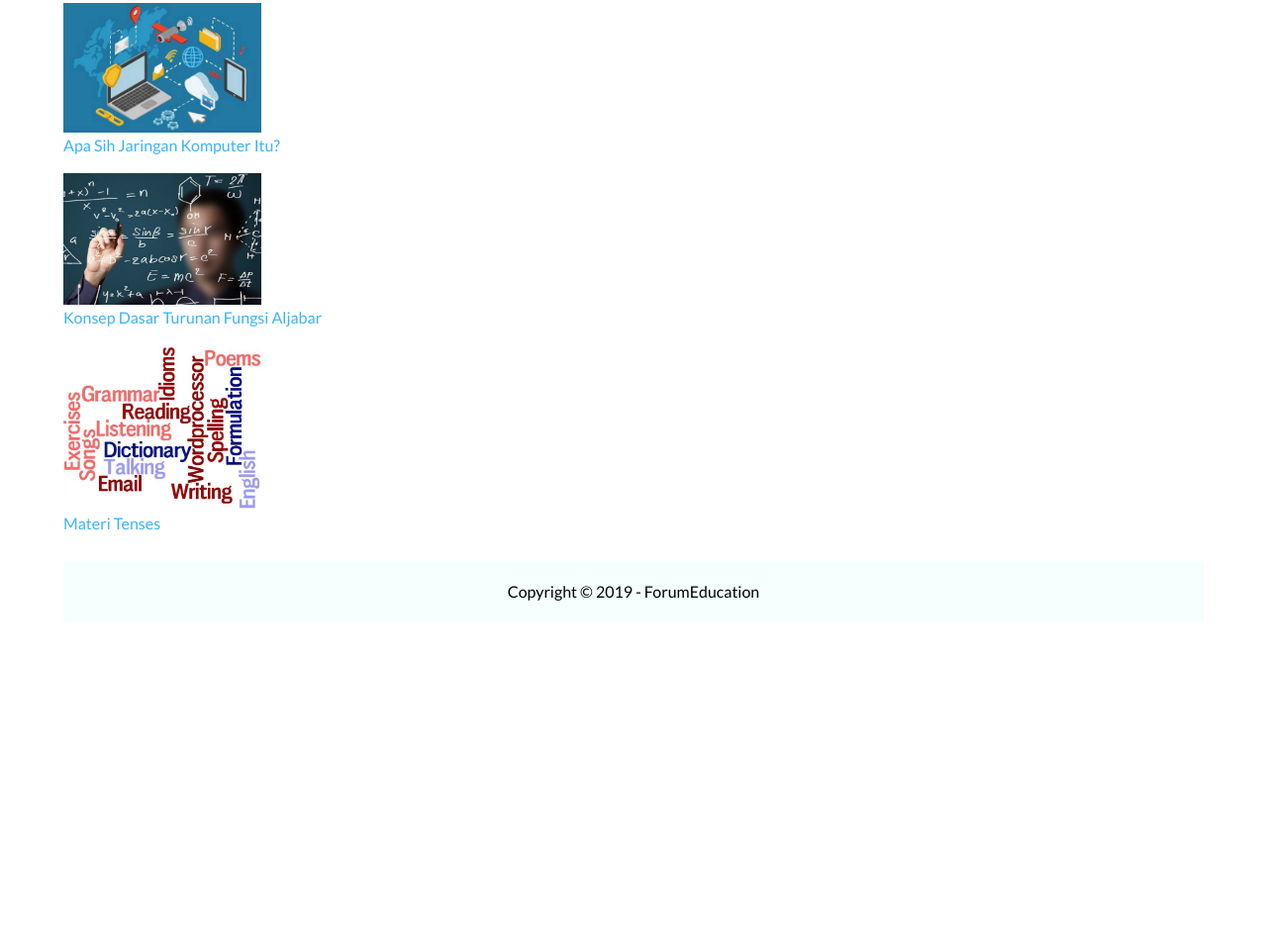
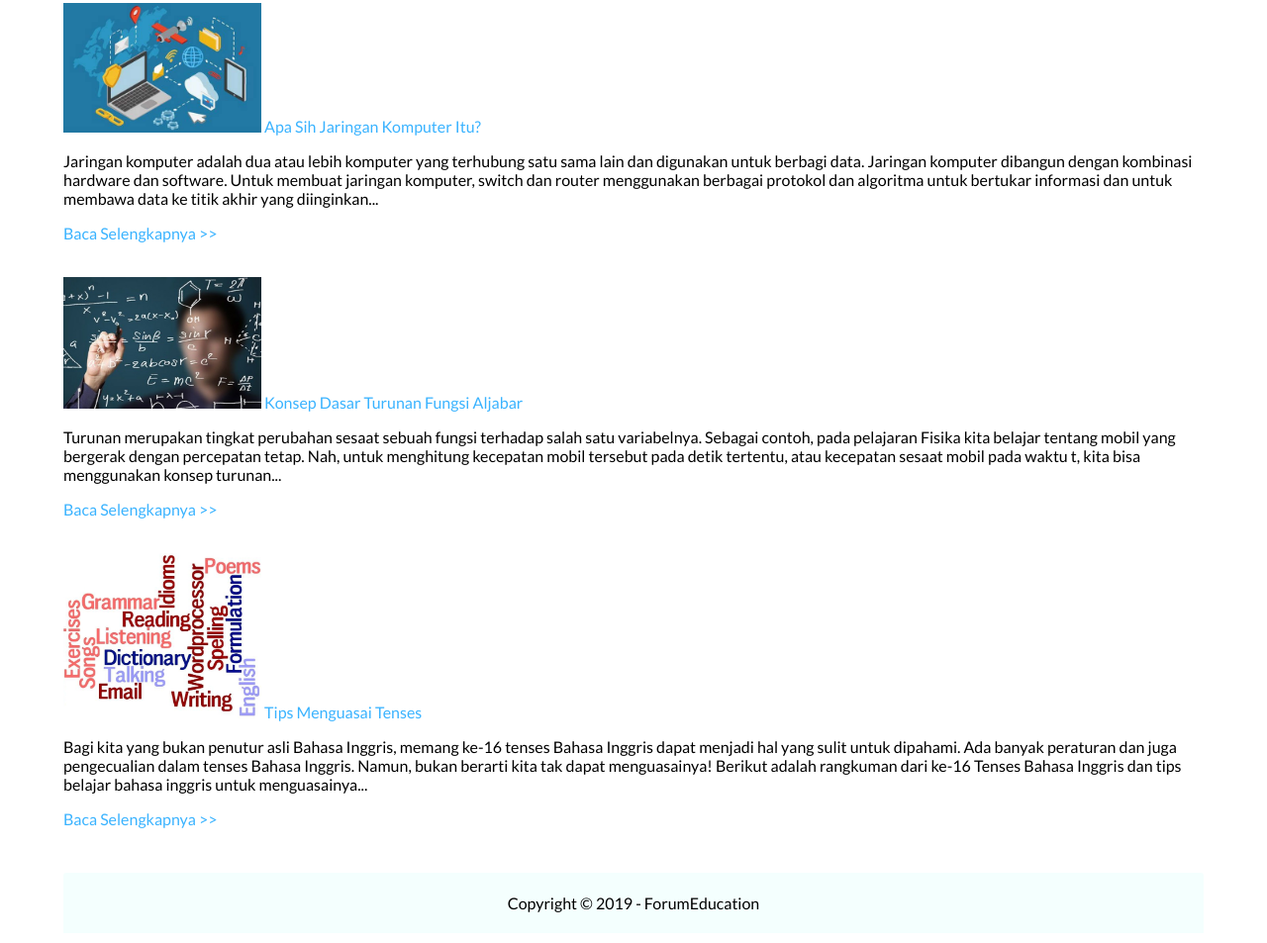
Before and after one commit to liaamel/liaamel.github.io, a plain HTML site: page belajar.html in a window 1280 px wide. Shown: the part 398-1351 px from the top of the page at 99% size. Before the commit the page ends 1036 px from the top, so only its background shows below. Drawn offline with Linux system fonts and the light colour scheme.

Commit message:
Add files via upload

```diff
--- a/belajar.html
+++ b/belajar.html
@@ -105,19 +105,22 @@
     <!-- Start Belajar-->
     <div class="container">
         <img src="gambar/jaringan.jpg" alt="" width="200">
+        <a href="" title="Apa Sih Jaringan Komputer Itu?">Apa Sih Jaringan Komputer Itu?</a>
+        <p>Jaringan komputer adalah dua atau lebih komputer yang terhubung satu sama lain dan digunakan untuk berbagi data. Jaringan komputer dibangun dengan kombinasi hardware dan software. Untuk membuat jaringan komputer, switch dan router menggunakan berbagai protokol dan algoritma untuk bertukar informasi dan untuk membawa data ke titik akhir yang diinginkan...</p>
+        <p><a href="">Baca Selengkapnya >></a></p>
         <br>
-        <a href="" title="Apa Sih Jaringan Komputer Itu?">Apa Sih Jaringan Komputer Itu?</a>
-        <br><br>
 
         <img src="gambar/mtk.jpg" alt="" width="200">
+        <a href="" title="Konsep Dasar Turunan Fungsi Aljabar">Konsep Dasar Turunan Fungsi Aljabar</a>
+        <p>Turunan merupakan tingkat perubahan sesaat sebuah fungsi terhadap salah satu variabelnya. Sebagai contoh, pada pelajaran Fisika kita belajar tentang mobil yang bergerak dengan percepatan tetap. Nah, untuk menghitung kecepatan mobil tersebut pada detik tertentu, atau kecepatan sesaat mobil pada waktu t, kita bisa menggunakan konsep turunan...</p>
+        <p><a href="">Baca Selengkapnya >></a></p>
         <br>
-        <a href="" title="Konsep Dasar Turunan Fungsi Aljabar">Konsep Dasar Turunan Fungsi Aljabar</a>
-        <br><br>
 
         <img src="gambar/english.jpg" alt="" width="200">
+        <a href="" title="Tips Menguasai Tenses">Tips Menguasai Tenses</a>
+        <p>Bagi kita yang bukan penutur asli Bahasa Inggris, memang ke-16 tenses Bahasa Inggris dapat menjadi hal yang sulit untuk dipahami. Ada banyak peraturan dan juga pengecualian dalam tenses Bahasa Inggris. Namun, bukan berarti kita tak dapat menguasainya! Berikut adalah rangkuman dari ke-16 Tenses Bahasa Inggris dan tips belajar bahasa inggris untuk menguasainya...</p>
+        <p><a href="">Baca Selengkapnya >></a></p>
         <br>
-        <a href="" title="Materi Tenses">Materi Tenses</a>
-        <br><br>
     </div>
     <!-- End Belajar -->
 
```
